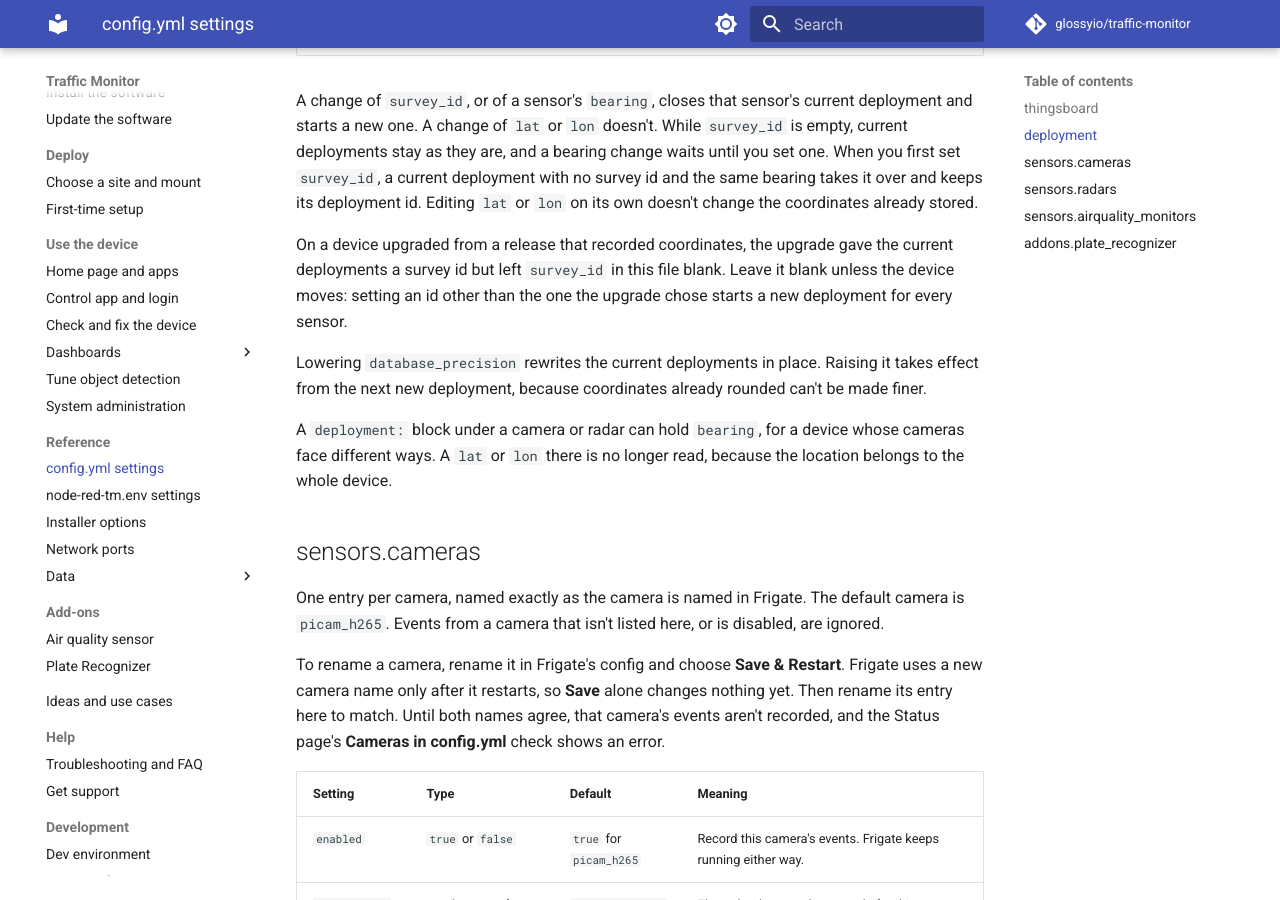
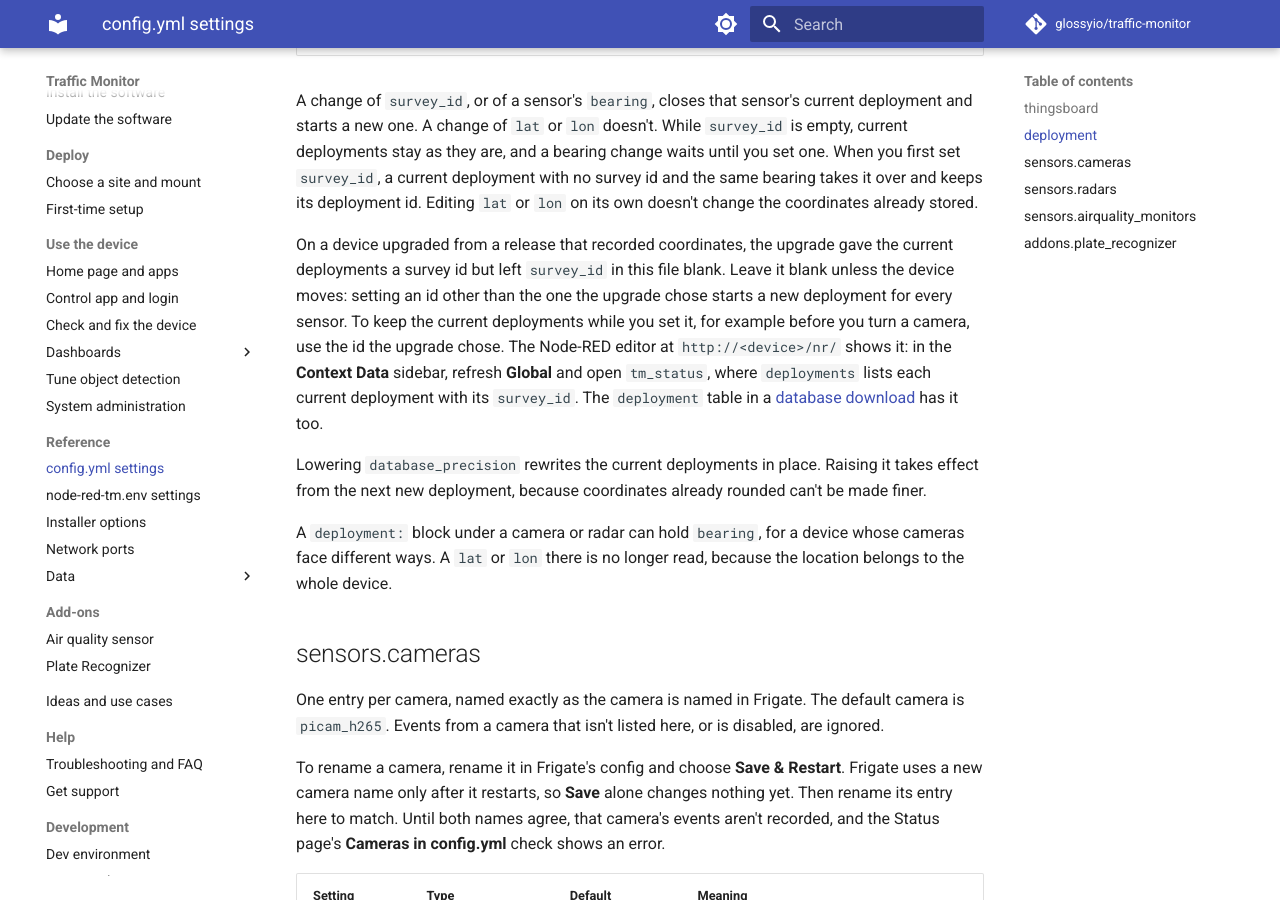
Before and after one commit to glossyio/traffic-monitor, an MkDocs documentation site: the page built from docs/configuration/node-red-config.md, in a window 1280 px wide and 900 px high, scrolled down 1987 px. Built offline with MkDocs 1.6.1 and Material for MkDocs 9.7.7, drawn with Linux system fonts in a browser that asks for light colours; comment, search, counter and statistics services are not loaded; the version menu is left out.

Commit message:
Say where to find the survey id the upgrade chose
Assisted-by: Claude Code 2.1.317 (CLI)
AI-Model: Claude Opus 5.5 (claude-opus-5-5)
AI-Effort: high
AI-Role: drafted

```diff
--- a/docs/configuration/node-red-config.md
+++ b/docs/configuration/node-red-config.md
@@ -41,7 +41,7 @@ Where the device is. Every event and reading is stored with a deployment id that
 
 A change of `survey_id`, or of a sensor's `bearing`, closes that sensor's current deployment and starts a new one. A change of `lat` or `lon` doesn't. While `survey_id` is empty, current deployments stay as they are, and a bearing change waits until you set one. When you first set `survey_id`, a current deployment with no survey id and the same bearing takes it over and keeps its deployment id. Editing `lat` or `lon` on its own doesn't change the coordinates already stored.
 
-On a device upgraded from a release that recorded coordinates, the upgrade gave the current deployments a survey id but left `survey_id` in this file blank. Leave it blank unless the device moves: setting an id other than the one the upgrade chose starts a new deployment for every sensor.
+On a device upgraded from a release that recorded coordinates, the upgrade gave the current deployments a survey id but left `survey_id` in this file blank. Leave it blank unless the device moves: setting an id other than the one the upgrade chose starts a new deployment for every sensor. To keep the current deployments while you set it, for example before you turn a camera, use the id the upgrade chose. The Node-RED editor at `http://<device>/nr/` shows it: in the **Context Data** sidebar, refresh **Global** and open `tm_status`, where `deployments` lists each current deployment with its `survey_id`. The `deployment` table in a [database download](../ui/database.md#download-the-database) has it too.
 
 Lowering `database_precision` rewrites the current deployments in place. Raising it takes effect from the next new deployment, because coordinates already rounded can't be made finer.
 
```
